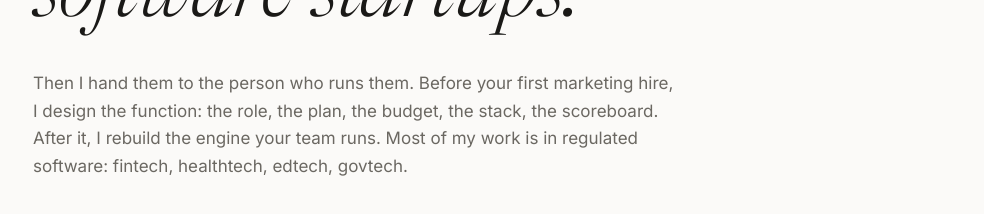
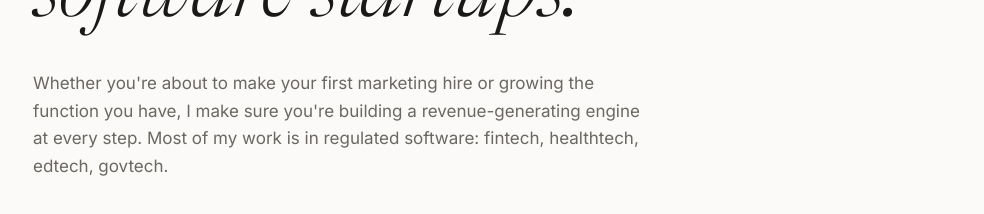
Before and after one commit to neelythomson/neelythomson-site, a Next.js app: page / in a window 1280 px wide. Shown: the part 425-639 px from the top of the page, without its empty margins (127-1111 px from the left). Built offline with nearby package versions, Linux system fonts and the light colour scheme; no server answers.

Commit message:
Hero paragraph: first hire or growing the function

```diff
--- a/src/components/Hero.tsx
+++ b/src/components/Hero.tsx
@@ -42,11 +42,10 @@ export default function Hero() {
             </h1>
 
             <p className="mb-9 max-w-[60ch] text-[17px] leading-[1.62] text-muted">
-              Then I hand them to the person who runs them. Before your first
-              marketing hire, I design the function: the role, the plan, the
-              budget, the stack, the scoreboard. After it, I rebuild the engine
-              your team runs. Most of my work is in regulated software: fintech,
-              healthtech, edtech, govtech.
+              Whether you&apos;re about to make your first marketing hire or
+              growing the function you have, I make sure you&apos;re building a
+              revenue-generating engine at every step. Most of my work is in
+              regulated software: fintech, healthtech, edtech, govtech.
             </p>
 
             <div className="flex flex-wrap items-center gap-x-7 gap-y-4">
```
